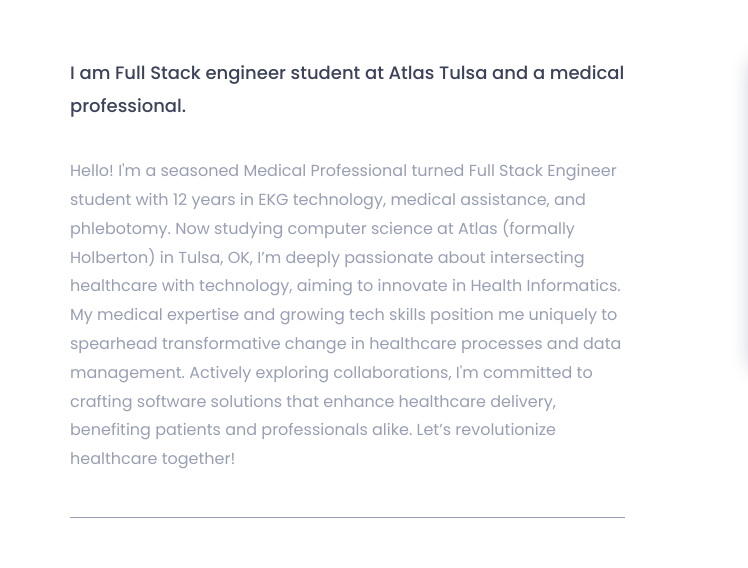
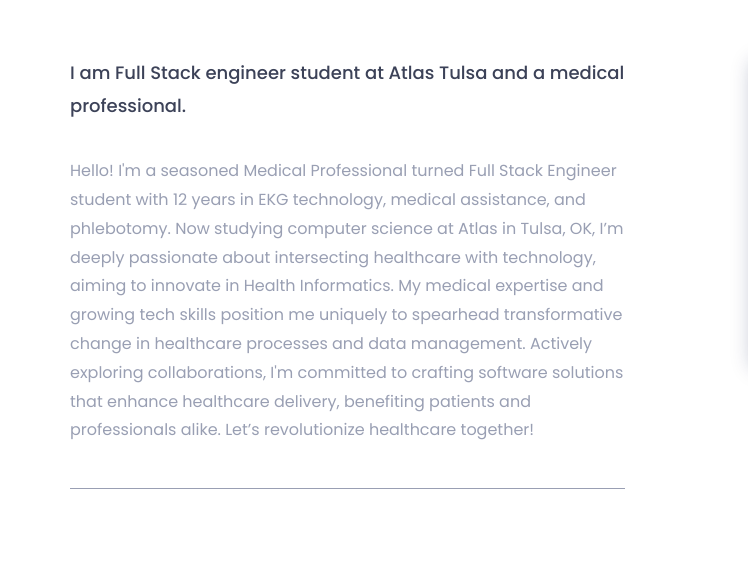
Before and after one commit to NikkiMerena/browny-master, a plain HTML site: page index.html in a window 1280 px wide. Shown: the part 1060-1628 px from the top of the page, 0-748 px from the left. Drawn offline with nearby package versions, Linux system fonts and the light colour scheme.

Commit message:
hoping this fixes

```diff
--- a/index.html
+++ b/index.html
@@ -128,7 +128,7 @@
 									I am Full Stack engineer student at Atlas Tulsa and a medical professional.
 								</h3>
 								<p>
-									Hello! I'm a seasoned Medical Professional turned Full Stack Engineer student with 12 years in EKG technology, medical assistance, and phlebotomy. Now studying computer science at Atlas (formally Holberton) in Tulsa, OK, I’m deeply passionate about intersecting healthcare with technology, aiming to innovate in Health Informatics. My medical expertise and growing tech skills position me uniquely to spearhead transformative change in healthcare processes and data management. Actively exploring collaborations, I'm committed to crafting software solutions that enhance healthcare delivery, benefiting patients and professionals alike. Let’s revolutionize healthcare together!
+									Hello! I'm a seasoned Medical Professional turned Full Stack Engineer student with 12 years in EKG technology, medical assistance, and phlebotomy. Now studying computer science at Atlas in Tulsa, OK, I’m deeply passionate about intersecting healthcare with technology, aiming to innovate in Health Informatics. My medical expertise and growing tech skills position me uniquely to spearhead transformative change in healthcare processes and data management. Actively exploring collaborations, I'm committed to crafting software solutions that enhance healthcare delivery, benefiting patients and professionals alike. Let’s revolutionize healthcare together!
 								</p>
 								<div class="row">
 									<div class="col-sm-4">
```
